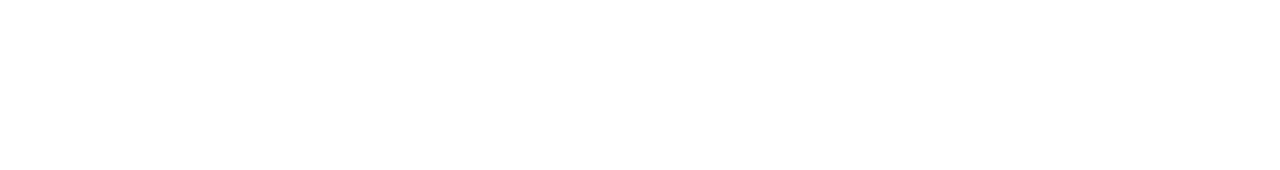
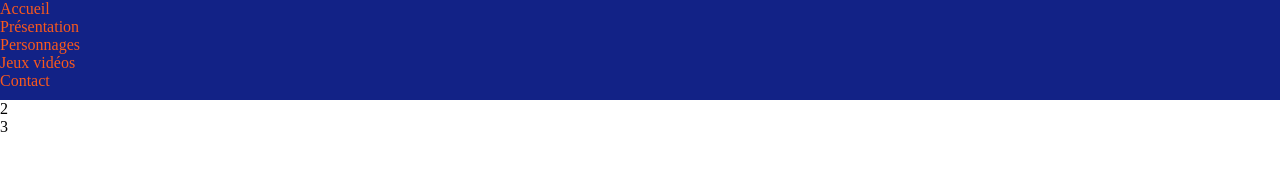
Before and after one commit to corantoine/Entrainement, a plain HTML site: page index.html in a window 1280 px wide. Drawn offline with Linux system fonts and the light colour scheme.

Commit message:
création de pages

```diff
--- a/index.html
+++ b/index.html
@@ -1,5 +1,6 @@
 <!DOCTYPE html>
 <html lang="fr">
+
 <head>
     <meta charset="UTF-8">
     <meta name="viewport" content="width=device-width, initial-scale=1.0">
@@ -7,7 +8,22 @@
     <script defer src="main.js"></script>
     <title>Document</title>
 </head>
+
 <body>
+    <header>
+        <div id="wrap">
+        <ul class="navbar">
+            <li> <a href="accueil.html"></a> Accueil</li>
+            <li> <a href="presentation.html"></a> Présentation</li>
+            <li> <a href="personnages.html"></a> Personnages</li>
+            <li> <a href="jeux.html"></a> Jeux vidéos</li>
+            <li> <a href="contact.html"></a> Contact</li>
+        </ul>
+    </div>
+    </header>
+    <main>2</main>
+    <footer>3</footer>
 
 </body>
+
 </html>
--- a/style.css
+++ b/style.css
@@ -0,0 +1,20 @@
+*{
+    margin: 0px;
+    padding: 0px;
+}
+
+header{
+    display: flex;
+    background-color: #122286;
+    width: 100%;
+    height: 100px;
+    color: #fa591c;
+}
+
+ul{
+    list-style-type: none;
+}
+
+main{
+    background-color: #fff;
+}
```
Also changed, not shown: accueil.html (added, +11 -0 lines), contact.html (added, +11 -0 lines), jeux.html (added, +11 -0 lines), personnages.html (added, +11 -0 lines), presentation.html (added, +11 -0 lines).
